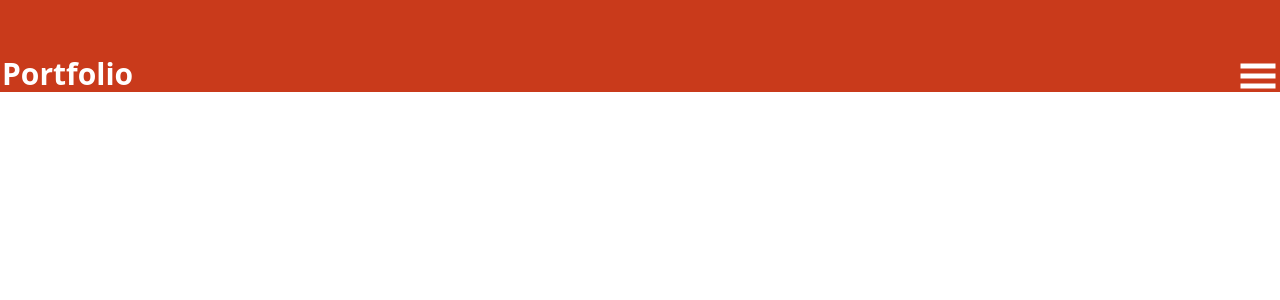
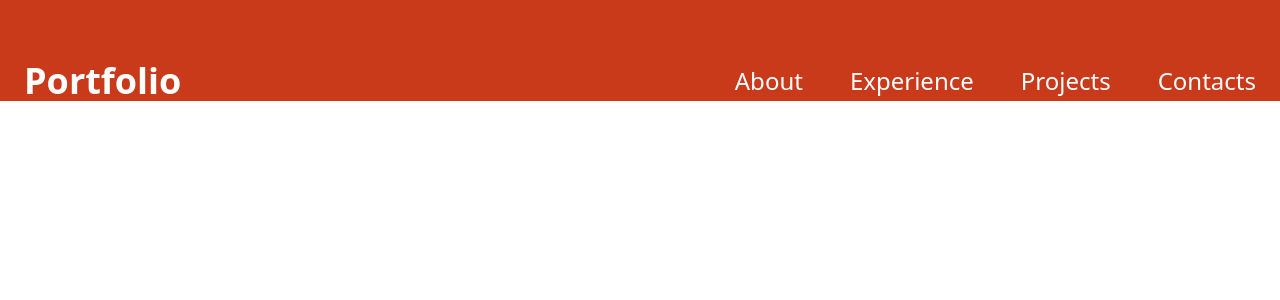
Before and after one commit to Roshan4004/portfolio-react, a React (Vite) app: page / in a window 1280 px wide. Shown: the top 300 px of the page. Built offline with nearby package versions, Linux system fonts and the light colour scheme.

Commit message:
Navbar for both mobile and desktop done
I had firstly written tailwind in desktop first approach but tailwind is mobile-first. So, changes tailwind config for my css to work as expected

```diff
--- a/src/App.jsx
+++ b/src/App.jsx
@@ -3,7 +3,7 @@ import Navbar from './components/navbar/Navbar'
 
 function App() {
   return (
-    <div className=' h-full bg-primary'>
+    <div className='w-full h-full bg-primary'>
       <Navbar/>
     </div>
   )
--- a/src/components/navbar/Navbar.jsx
+++ b/src/components/navbar/Navbar.jsx
@@ -4,29 +4,34 @@ import { ImCross } from "react-icons/im";
 import { IconContext } from "react-icons";
 
 const Navbar = () => {
-  const menu_a_tags="text-2xl text-main no-underline"
   const [menuOpen, setMenuOpen]=useState(false);
+
+  const menu_a_tags="2xl:text-[24px] 2xl:text-main 2xl:no-underline"
+  const resp_navbar="md:flex-col md:items-start"
+  const resp_menu_button="md:block md:cursor-pointer"
+  const resp_menu="md:absolute md:mr-1 md:flex-col md:items-end md:gap-[11px] md:z-2 md:right-0"
+  const resp_menu_items="md:flex-col md:items-center md:gap-[13px] md:rounded-[10px] md:bg-[#4A2820] md:bg-gradient-to-b from-[#4A2820] to-[#B05E4C] md:py-[24px] md:px-[33px] md:shadow-lg"
 
   return (
     <>
-    <nav className= "flex flex-col items-start relative justify-between pt-14 z-2 bg-primary my-0 mx-0.5">
-    <a className='text-3xl font-bold no-underline text-main abs' href='/'>Portfolio</a>
-    <div className='flex flex-col absolute right-0  items-end '>
+    <nav className={`2xl:relative 2xl:flex 2xl:items-center 2xl:justify-between 2xl:pt-[61px] 2xl:z-2 2xl:my-0 2xl:mx-1 2xl:px-5  ${resp_navbar}`}>
+    <a className="2xl:text-4xl 2xl:font-bold 2xl:no-underline 2xl:text-main" href='/'>Portfolio</a>
+    <div className={`2xl:flex ${resp_menu}`}>
       {!menuOpen ?(
         <IconContext.Provider value={{ color: "white",size:"2.5em", className: "global-class-name" }}>
-        <div className='block cursor-pointer' onClick={()=>setMenuOpen(!menuOpen)}>
+        <div className={`2xl:hidden ${resp_menu_button}`} onClick={()=>setMenuOpen(!menuOpen)}>
           <GiHamburgerMenu/>
         </div>
         </IconContext.Provider>
       ):(
         <IconContext.Provider value={{ color: "white",size:"2em", className: "global-class-name" }}>
-        <div className='block cursor-pointer' onClick={()=>setMenuOpen(!menuOpen)}>
+        <div className={`2xl:hidden ${resp_menu_button}`} onClick={()=>setMenuOpen(!menuOpen)}>
           <ImCross/>
         </div>
         </IconContext.Provider>
       )}
 
-      <ul className={`flex-col gap-[13px] list-none items-center px-[24px] py-[33px] rounded-xl bg-[#4A2820] bg-gradient-to-b from-[#4A2820] to-[#B05E4C] shadow-2xl ${menuOpen ? ' flex' : 'hidden'} `} onClick={()=>setMenuOpen(false)}>
+      <ul className={`2xl:flex 2xl:gap-[47px] 2xl:list-none ${resp_menu_items} ${menuOpen ? 'md:flex  md:z-2' : 'md:hidden'}`} onClick={()=>setMenuOpen(false)}>
           <li><a className={menu_a_tags} href='#about'>About</a></li>
           <li><a className={menu_a_tags} href='#experience'>Experience</a></li>
           <li><a className={menu_a_tags} href='#projects'>Projects</a></li>
--- a/src/index.css
+++ b/src/index.css
@@ -1,4 +1,10 @@
 @tailwind base;
 @tailwind components;
 
+@layer base {
+    .container {
+        @apply max-w-[1535px] xl:max-w-[1279px] lg:max-w-[1023px] md:max-w-[767px] sm:max-w-[639px];
+    }
+}
+
 @tailwind utilities;
--- a/tailwind.config.js
+++ b/tailwind.config.js
@@ -14,7 +14,14 @@ export default {
       primary: '#c93a1b',
       secondary: '#631d0d',
       main:'#fff'
-    }
+    },
+    screens: {
+      '2xl': {'max': '2560px'},
+      'xl': {'max': '1279px'},
+      'lg': {'max': '1023px'},
+      'md': {'max': '767px'},
+      'sm': {'max': '639px'},
+    },
   },
   plugins: [],
 }
```
